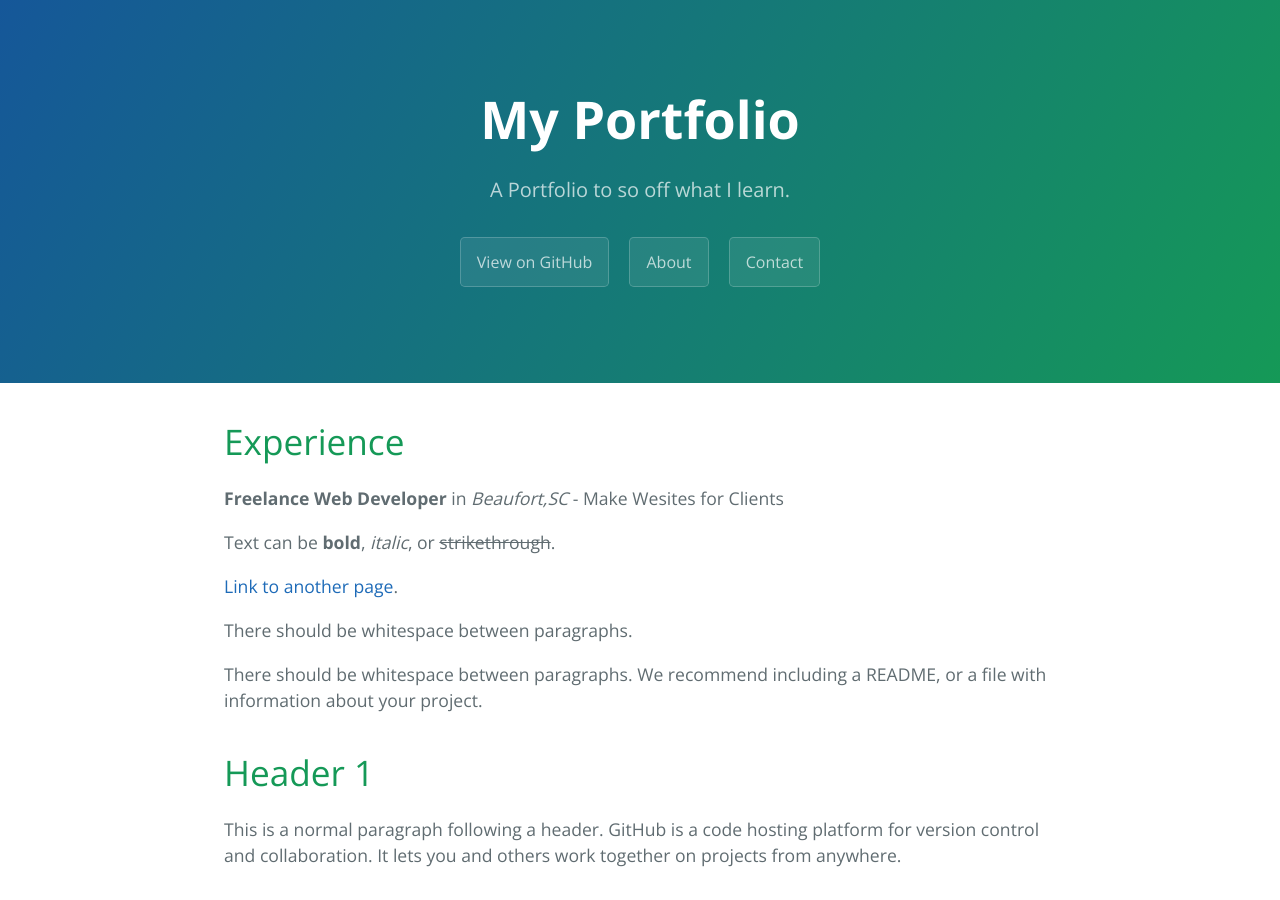
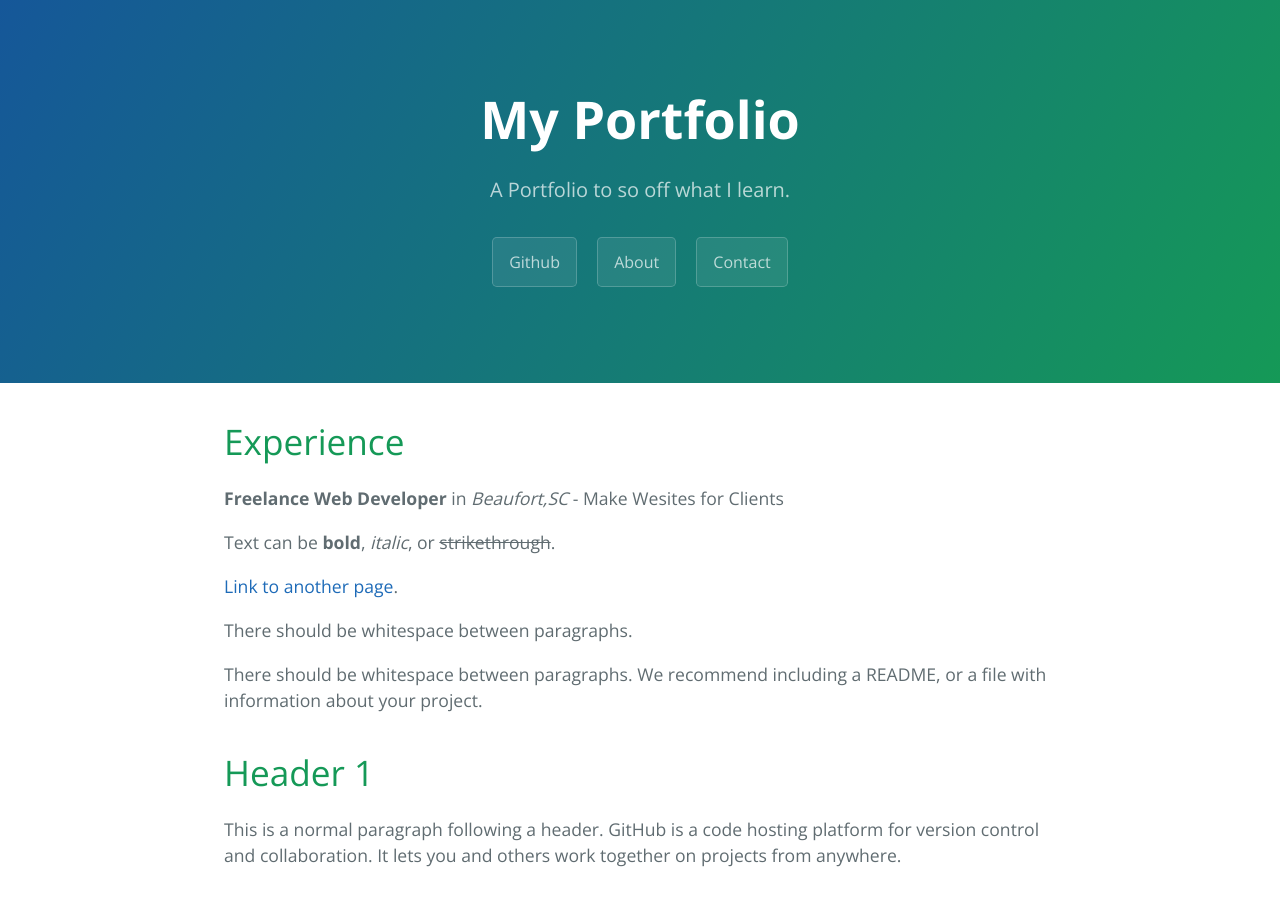
Before and after one commit to usedtoliveonmars/myportfolio, a Jekyll site: the page built from index.md, in a window 1280 px wide and 900 px high. Built offline with Jekyll 4.4.1, drawn with Linux system fonts in a browser that asks for light colours; our own code applies the rules of GitHub Pages for plain Markdown files.

Commit message:
updated default layout

```diff
--- a/_layouts/default.html
+++ b/_layouts/default.html
@@ -14,7 +14,7 @@
       <h1 class="project-name">{{ site.title | default: site.github.repository_name }}</h1>
       <h2 class="project-tagline">{{ site.description | default: site.github.project_tagline }}</h2>
       {% if site.github.is_project_page %}
-        <a href="{{ site.github.repository_url }}" class="btn">View on GitHub</a>
+        <a href="#" class="btn">Github</a>
       {% endif %}
       {% if site.show_downloads %}
         <a href="another-page" class="btn">About</a>
```
